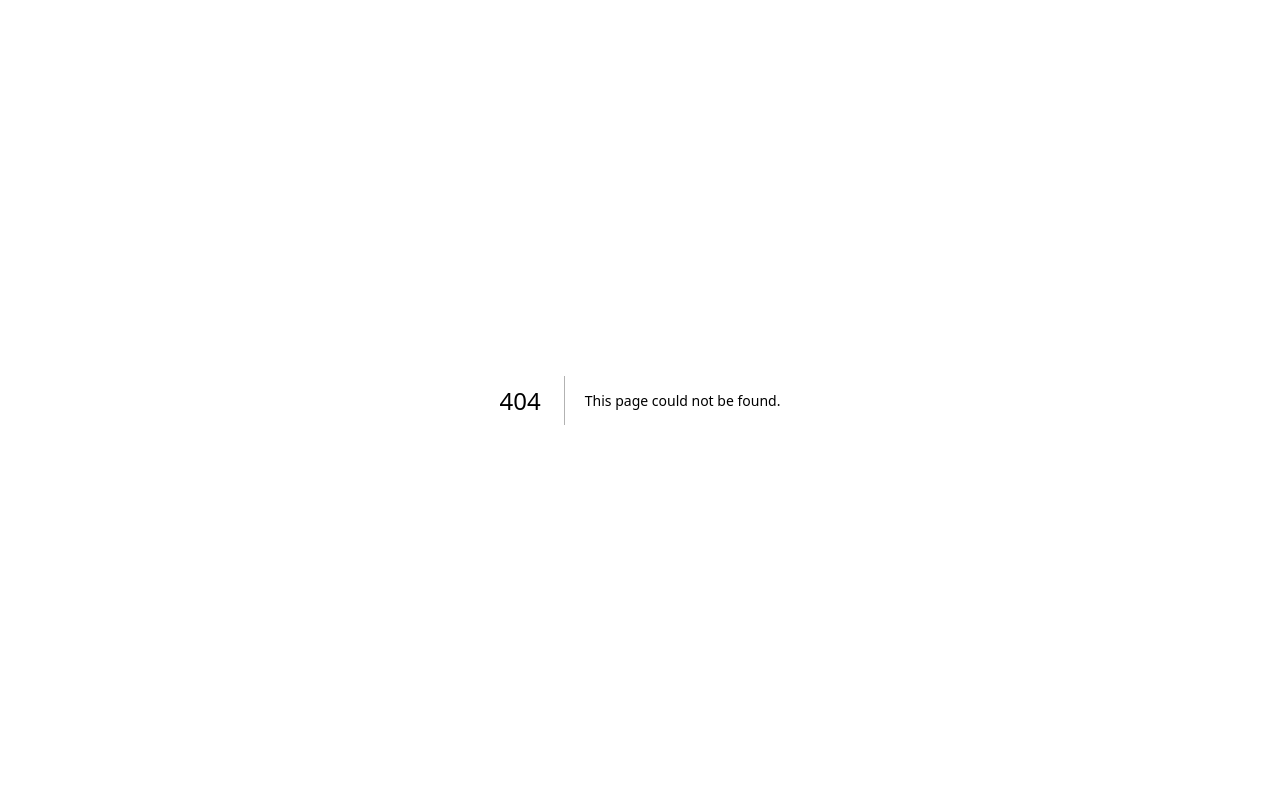
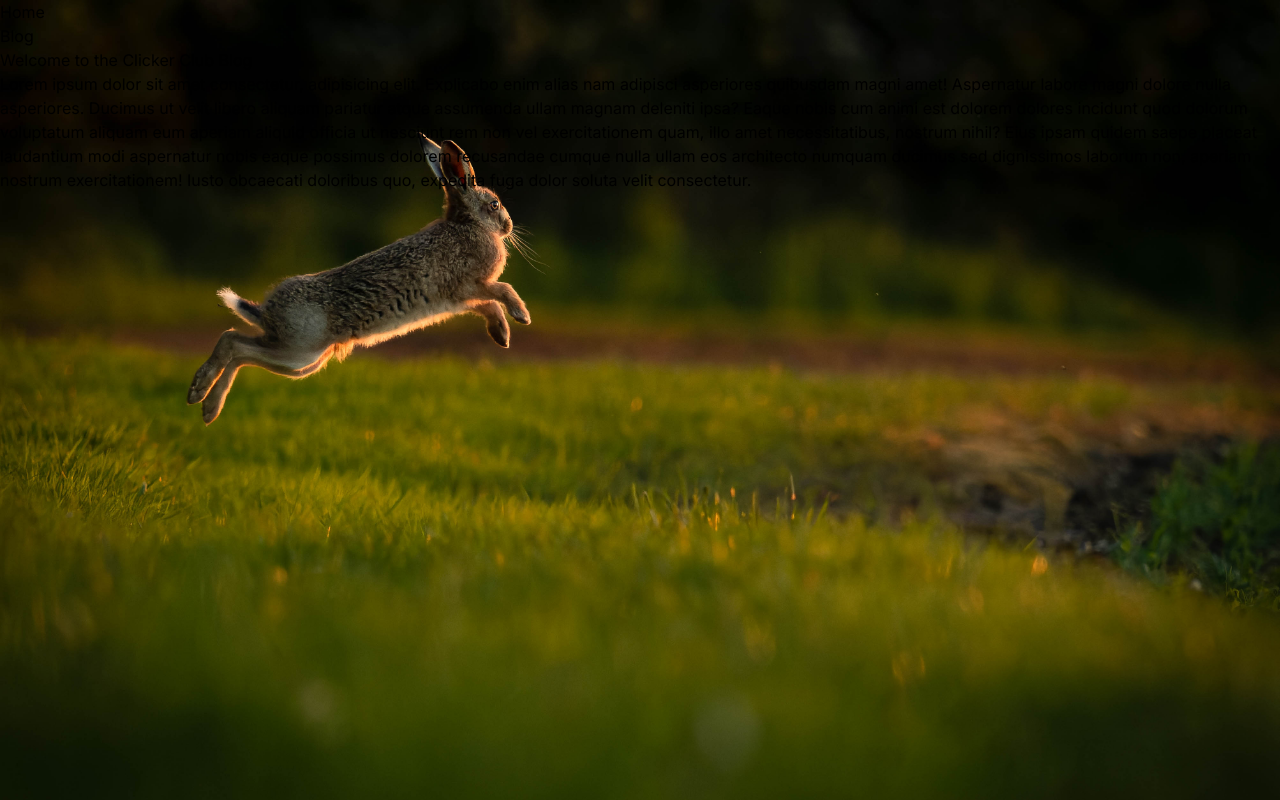
Before and after one commit to cpalmer90/photoblog, a Next.js app: page /home in a window 1280 px wide. Before the commit this address had no page. Built offline with nearby package versions, Linux system fonts and the light colour scheme.

Commit message:
added layout to site

```diff
--- /dev/null
+++ b/src/app/Components/Header/page.tsx
@@ -0,0 +1,14 @@
+import Link from "next/link";
+
+export default function Header() {
+  return (
+    <>
+      <div>
+        <Link href="./home">Home</Link>
+      </div>
+      <div>
+        <Link href="./blog">Blog</Link>
+      </div>
+    </>
+  );
+}
--- /dev/null
+++ b/src/app/blog/page.tsx
@@ -0,0 +1,7 @@
+export default function BlogPage() {
+  return (
+    <div>
+      <h1>Wildlife Photograpy Blog</h1>
+    </div>
+  );
+}
--- a/src/app/globals.css
+++ b/src/app/globals.css
@@ -24,4 +24,8 @@ body {
       rgb(var(--background-end-rgb))
     )
     rgb(var(--background-start-rgb));
+  background-image: url(../../public/DSC01024-ARW_DxO_DeepPRIME_050822.jpg);
+  background-repeat: no-repeat;
+  background-size: cover;
+  background-attachment: fixed;
 }
--- /dev/null
+++ b/src/app/home/page.tsx
@@ -0,0 +1,24 @@
+import Link from "next/link";
+
+export default function StartPage() {
+  return (
+    <div>
+      <h1>Welcome to the Clicker Club Blog</h1>
+      <div>
+        <p>
+          Lorem ipsum dolor sit amet consectetur, adipisicing elit. Explicabo
+          enim alias nam adipisci asperiores quibusdam magni amet! Aspernatur
+          labore magni dolore nulla asperiores. Ducimus ut velit libero aliquam
+          pariatur atque assumenda ullam magnam deleniti ipsa? Eaque nobis cum
+          animi est dolorem dolores incidunt quod dolorum voluptatum aliquam eum
+          aperiam aliquid officia ut nesciunt rem non vel exercitationem quam,
+          illo amet necessitatibus, nostrum nihil? Eius ipsam quidem saepe
+          placeat laudantium modi aspernatur nobis eaque possimus dolorem
+          recusandae cumque nulla ullam eos architecto numquam ducimus sed
+          dignissimos laborum non, aperiam nostrum exercitationem! Iusto
+          obcaecati doloribus quo, expedita fuga dolor soluta velit consectetur.
+        </p>
+      </div>
+    </div>
+  );
+}
--- a/src/app/layout.tsx
+++ b/src/app/layout.tsx
@@ -1,22 +1,25 @@
-import './globals.css'
-import type { Metadata } from 'next'
-import { Inter } from 'next/font/google'
-
-const inter = Inter({ subsets: ['latin'] })
+import "./globals.css";
+import type { Metadata } from "next";
+import { Inter } from "next/font/google";
+import Header from "./Components/Header/page";
+const inter = Inter({ subsets: ["latin"] });
 
 export const metadata: Metadata = {
-  title: 'Create Next App',
-  description: 'Generated by create next app',
-}
+  title: "Create Next App",
+  description: "Generated by create next app",
+};
 
 export default function RootLayout({
   children,
 }: {
-  children: React.ReactNode
+  children: React.ReactNode;
 }) {
   return (
     <html lang="en">
-      <body className={inter.className}>{children}</body>
+      <body className={inter.className}>
+        <Header />
+        {children}
+      </body>
     </html>
-  )
+  );
 }
--- a/src/app/page.tsx
+++ b/src/app/page.tsx
@@ -1,10 +1,11 @@
 import Image from "next/image";
-
-export default function Home() {
+import Link from "next/link";
+export default function Start() {
   return (
     <main className="flex min-h-screen flex-col items-center justify-between p-24">
       <div>
         <h1>Clicker Club</h1>
+        <Link href="./home">Enter</Link>
       </div>
     </main>
   );
```
Also changed, not shown: public/DSC01024-ARW_DxO_DeepPRIME_050822.jpg (added), src/app/gallery/page.tsx (added).
